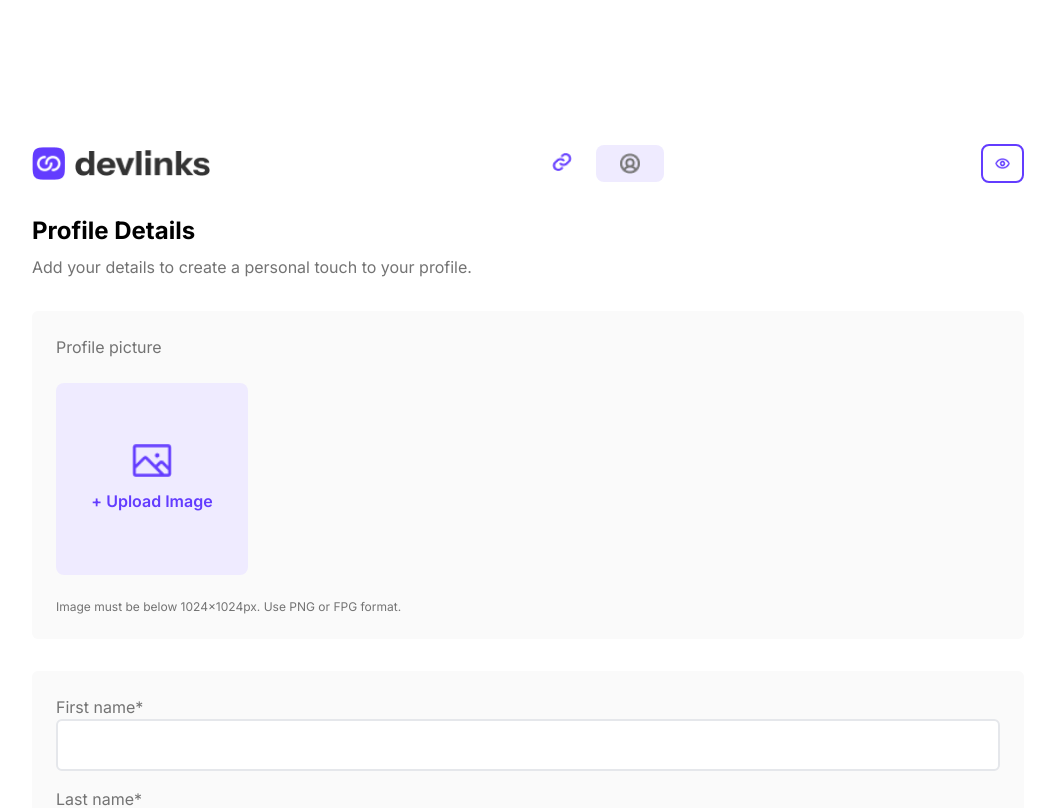
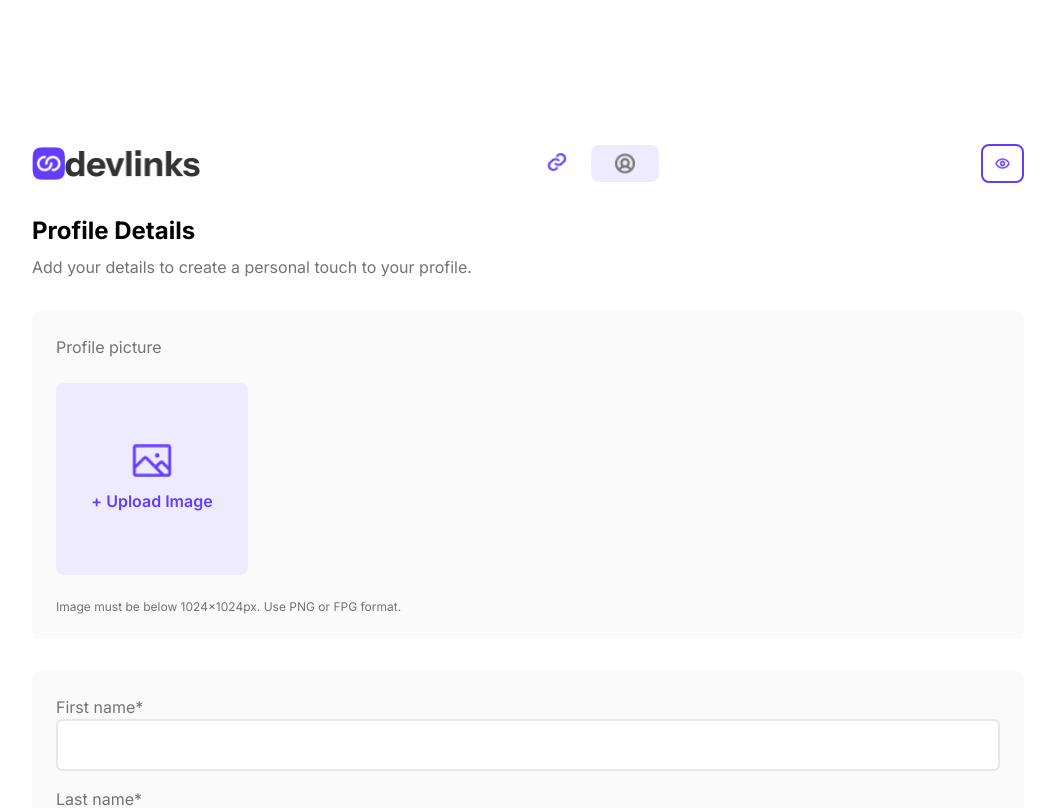
Before and after one commit to CShum28/link-sharing, a Next.js app in the folder my-app/: page /profile in a window 1280 px wide. Shown: the top 808 px of the page, without its empty margins (112-1167 px from the left). Built offline with nearby package versions, Linux system fonts and the light colour scheme; no server answers.

Commit message:
logo update

```diff
--- a/my-app/src/components/Logo/index.tsx
+++ b/my-app/src/components/Logo/index.tsx
@@ -3,15 +3,13 @@ import Image from "next/image";
 const Logo = () => {
   return (
     <div className="flex flex-row items-center">
-      <img
-        src="/logo.png"
-        alt="DevLinks Logo"
-        style={{ width: "33.33px", height: "33.33px", margin: "0 10px 0 0" }}
-      />
-      <img
+      <Image src="/logo.png" width={33.33} height={33.33} alt="DevLinks Logo" />
+      <Image
         src="/devlinks.png"
-        alt="DevLinks"
-        style={{ width: "135px", height: "26.25px" }}
+        width={135}
+        height={26.25}
+        alt="Let's get started image"
+        className="mobile:hidden"
       />
     </div>
   );
```
